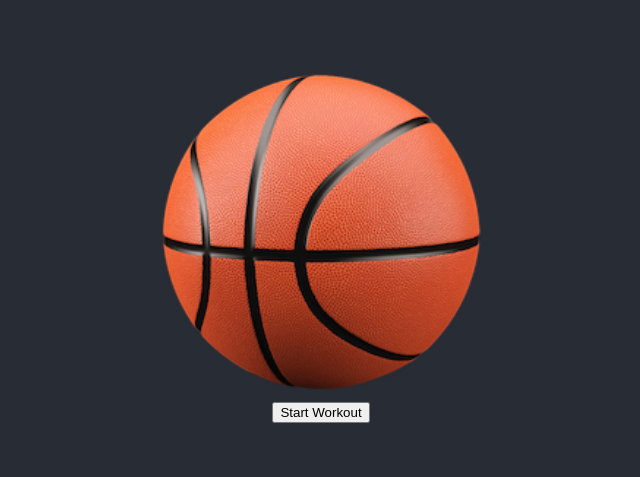
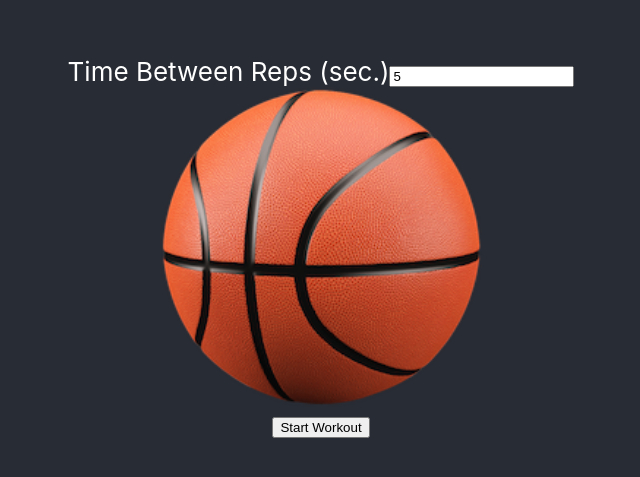
Before and after one commit to MarkoBezic/bdt-coach, a React (Create React App) app: page / in a window 1280 px wide. Shown: the part 153-630 px from the top of the page, without its empty margins (319-959 px from the left). Built offline with nearby package versions, Linux system fonts and the light colour scheme.

Commit message:
Timer setting and display current Exercise when it's time.

```diff
--- a/src/TextToSpeech.tsx
+++ b/src/TextToSpeech.tsx
@@ -4,24 +4,29 @@ import bball_img from "./images/bball_220x220.png"
 type CounterProps = {};
 
 type CounterState = {
+    secondsBetweenRepsSetting: number;
     stateOfWorkout: string;
     currentTimer: number;
+    currentExercise: string | null;
 };
 
 class TextToSpeech extends React.Component<CounterProps, CounterState> {
 
     private exercises: string[]
-    private secondsBetweenRepsSetting: number = 5
-    private readonly useAudio: boolean = false
+    private readonly useAudio: boolean = true
 
     private STATE_STARTED: string = "STARTED"
     private STATE_STOPPED: string = "STOPPED"
+    private DEFAULT_SECONDS_BETWEEN_REPS: number = 5
+
     private announceFinalNumbers: number = 3
     private intervalId: number
 
     state: CounterState = {
         stateOfWorkout: this.STATE_STOPPED,
-        currentTimer: this.secondsBetweenRepsSetting
+        currentTimer: this.DEFAULT_SECONDS_BETWEEN_REPS,
+        secondsBetweenRepsSetting: this.DEFAULT_SECONDS_BETWEEN_REPS,
+        currentExercise: null,
     }
 
     constructor(props: CounterProps) {
@@ -38,6 +43,7 @@ class TextToSpeech extends React.Component<CounterProps, CounterState> {
     sayRandomExerciseName = () => {
         let index: number = this.getRandomInt(this.exercises.length)
         let exerciseName: string = this.exercises[index]
+        this.setState({currentExercise: exerciseName})
         this.speakText(exerciseName)
     }
 
@@ -49,7 +55,7 @@ class TextToSpeech extends React.Component<CounterProps, CounterState> {
     }
 
     resetCounterForNewRepetition = () => {
-        this.setState({currentTimer: this.secondsBetweenRepsSetting})
+        this.setState({currentTimer: this.state.secondsBetweenRepsSetting})
     }
 
     decrementTimer = () => {
@@ -84,7 +90,9 @@ class TextToSpeech extends React.Component<CounterProps, CounterState> {
     }
 
     stopWorkout = () => {
-        this.setState({stateOfWorkout: this.STATE_STOPPED})
+        this.setState({stateOfWorkout: this.STATE_STOPPED}, () => {
+            this.resetCounterForNewRepetition()
+        })
     }
 
     isWorkoutRunning = (): boolean => {
@@ -95,16 +103,35 @@ class TextToSpeech extends React.Component<CounterProps, CounterState> {
         return this.state.stateOfWorkout === this.STATE_STOPPED
     }
 
+    handleTimeBetweenRepsChange = (event: any) => {
+        const secondsBetweenRepsSettingInt = parseInt(event.target.value);
+        this.setState({secondsBetweenRepsSetting: secondsBetweenRepsSettingInt}, () => {
+            this.resetCounterForNewRepetition()
+        });
+
+    }
+
     render() {
         const logoClassNames = this.isWorkoutRunning() ? "App-logo App-logo-animate" : "App-logo"
 
         return <React.Fragment>
+            <div>
+                <label>Time Between Reps (sec.)</label>
+                <input type="number"
+                       name="secondsBetweenRepsSetting"
+                       value={this.state.secondsBetweenRepsSetting}
+                       onChange={this.handleTimeBetweenRepsChange}/>
+            </div>
 
             <img src={bball_img} className={logoClassNames} alt="logo"/>
 
+            {this.state.currentExercise && this.isWorkoutRunning()?
+                <h1>{this.state.currentExercise}</h1>
+                : ''
+            }
+
             {this.isWorkoutRunning() ?
-                <div><p>Next repetition in: {this.state.currentTimer + 1} seconds</p></div> : ''}
-
+                <div><p>Next repetition in: {this.state.currentTimer} seconds</p></div> : ''}
             <div>
                 {this.isWorkoutStopped() ? <button onClick={this.startWorkout}>Start Workout</button> : ''}
             </div>
```
